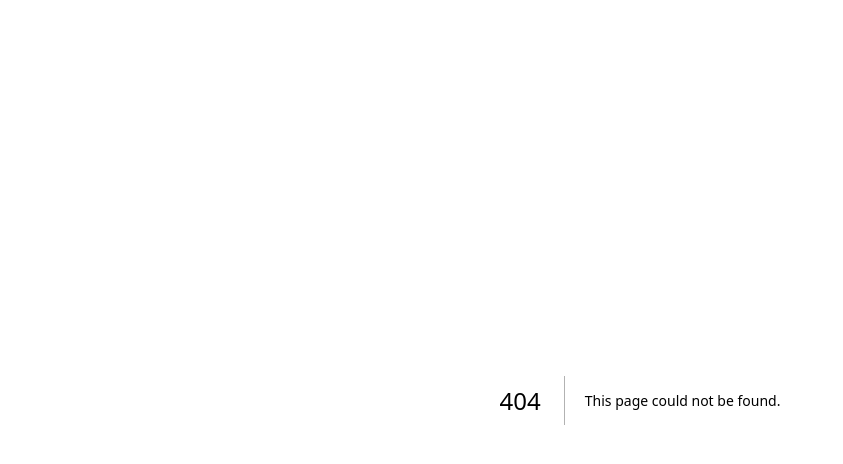
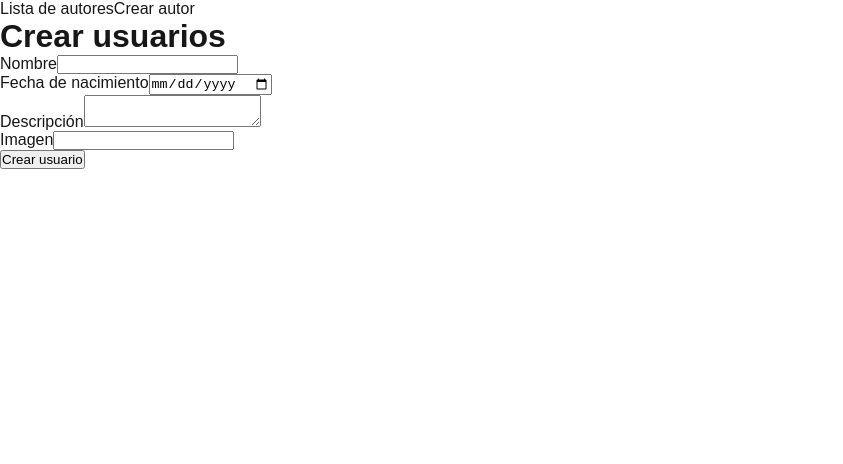
Before and after one commit to KarinGuerreroHerrera/bookstore-front, a Next.js app: page /crear in a window 1280 px wide. Before the commit this address had no page. Shown: the top 464 px of the page, without its empty margins (0-843 px from the left). Built offline with nearby package versions, Linux system fonts and the light colour scheme; no server answers.

Commit message:
Solución pre-parcial

```diff
--- /dev/null
+++ b/app/context/AuthorsContext.js
@@ -0,0 +1,35 @@
+"use client"
+
+import { createContext, useContext, useState, useEffect } from "react"
+
+const AuthorsContext = createContext()
+
+export function AuthorsProvider({ children }) {
+  const [authors, setAuthors] = useState([])
+
+  useEffect(() => {
+    fetch("http://127.0.0.1:8080/api/authors")
+      .then(res => res.json())
+      .then(data => setAuthors(data))
+  }, [])
+
+  const agregarAutor = (nuevoAutor) => {
+    setAuthors(prev => [...prev, { ...nuevoAutor, id: Date.now() }])
+  }
+  const editarAutor = (id, datosActualizados) => {
+    setAuthors(prev => prev.map(autor => autor.id === id ? { ...autor, ...datosActualizados } : autor))
+  }
+  const eliminarAutor = (id) => {
+    setAuthors(prev => prev.filter(autor => autor.id !== id))
+  }
+
+  return (
+    <AuthorsContext.Provider value={{ authors, agregarAutor, editarAutor, eliminarAutor }}>
+      {children}
+    </AuthorsContext.Provider>
+  )
+}
+
+export function useAuthors() {
+  return useContext(AuthorsContext)
+}
--- /dev/null
+++ b/app/crear/page.js
@@ -0,0 +1,61 @@
+"use client"
+
+import { useState } from "react"
+import { useAuthors } from "../context/AuthorsContext"
+import { useRouter } from "next/navigation"
+
+export default function CrearUsuario() {
+  const { agregarAutor } = useAuthors()
+  const router = useRouter()
+
+  const [name, setName] = useState("")
+  const [birthDate, setBirthDate] = useState("")
+  const [description, setDescription] = useState("")
+  const [image, setImage] = useState("")
+  const [error, setError] = useState("")
+
+  const enviarFormulario = (e) => {
+    e.preventDefault()
+
+    if (!name || !birthDate || !description || !image) {
+      setError("Todos los campos son obligatorios")
+      return
+    }
+
+    agregarAutor({ name, birthDate, description, image })
+
+    setName("")
+    setBirthDate("")
+    setDescription("")
+    setImage("")
+    setError("")
+
+    router.push("/authors")
+  }
+
+  return (
+    <div>
+      <h1>Crear usuarios</h1>
+      <form onSubmit={enviarFormulario} aria-label="Formulario crear usuario">
+        <div>
+          <label>Nombre</label>
+          <input type="text" value={name} onChange={(e) => setName(e.target.value)} aria-invalid={error ? "true" : "false"} />
+        </div>
+        <div>
+          <label>Fecha de nacimiento</label>
+          <input type="date" value={birthDate} onChange={(e) => setBirthDate(e.target.value)} aria-invalid={error ? "true" : "false"} />
+        </div>
+        <div>
+          <label>Descripción</label>
+          <textarea value={description} onChange={(e) => setDescription(e.target.value)} aria-invalid={error ? "true" : "false"} />
+        </div>
+        <div>
+          <label>Imagen</label>
+          <input type="text" value={image} onChange={(e) => setImage(e.target.value)} aria-invalid={error ? "true" : "false"} />
+        </div>
+        {error && <p role="alert">{error}</p>}
+        <button type="submit">Crear usuario</button>
+      </form>
+    </div>
+  )
+}
--- a/app/layout.js
+++ b/app/layout.js
@@ -1,5 +1,7 @@
 import { Geist, Geist_Mono } from "next/font/google";
 import "./globals.css";
+import Link from "next/link";
+import { AuthorsProvider } from "./context/AuthorsContext";
 
 const geistSans = Geist({
   variable: "--font-geist-sans",
@@ -20,7 +22,13 @@ export default function RootLayout({ children }) {
   return (
     <html lang="en">
       <body className={`${geistSans.variable} ${geistMono.variable}`}>
-        {children}
+        <AuthorsProvider>
+          <nav>
+            <Link href="/authors">Lista de autores</Link>
+            <Link href="/crear">Crear autor</Link>
+          </nav>
+          {children}
+        </AuthorsProvider>
       </body>
     </html>
   );
```
Also changed, not shown: app/authors/page.js (added, +24 -0 lines), app/editar/[id]/page.js (added, +59 -0 lines).
